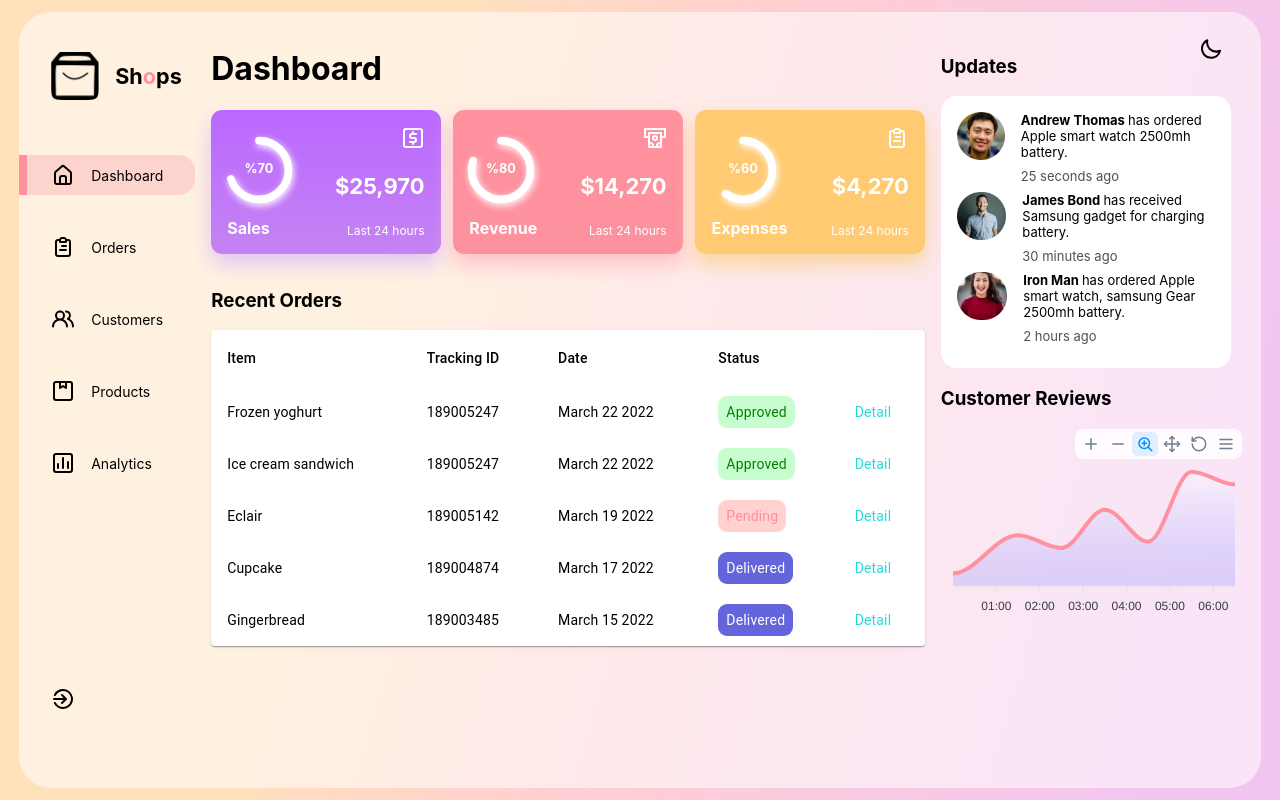
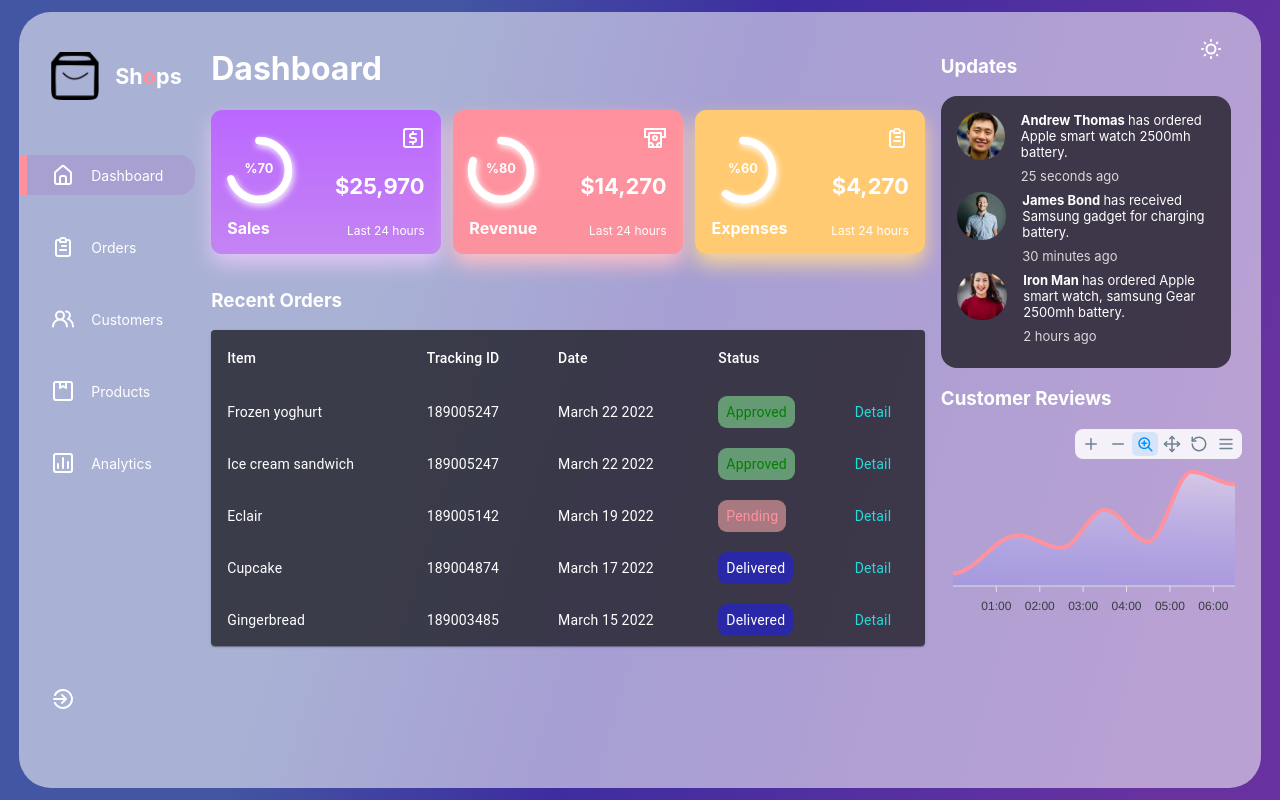
Before and after one commit to soype/dashboard-react, a React (Create React App) app: page / in a window 1280 px wide. Built offline with nearby package versions, Linux system fonts and the light colour scheme.

Commit message:
Make dark theme the default theme

```diff
--- a/src/App.js
+++ b/src/App.js
@@ -8,7 +8,7 @@ import RightSide from './components/RightSide/RightSide';
 
 function App() {
 
-  const [appDark, setAppDark] = useState(false);
+  const [appDark, setAppDark] = useState(true);
 
   const toggleDark = () => {
     setAppDark(!appDark);
```
